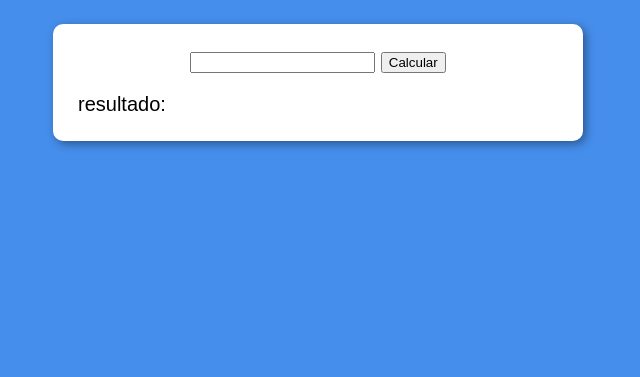
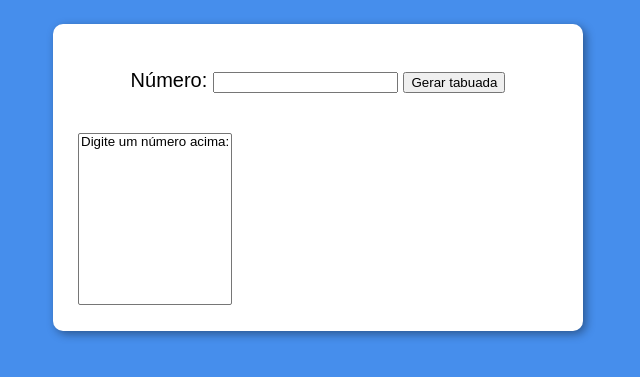
Before and after one commit to Daniel-Moreira26/JavaScript, a plain HTML site: page curso.js/ex015/index.html in a window 1280 px wide. Shown: the part 75-452 px from the top of the page, without its empty margins (322-962 px from the left). Drawn offline with Linux system fonts and the light colour scheme.

Commit message:
atualizei

```diff
--- a/curso.js/ex015/index.html
+++ b/curso.js/ex015/index.html
@@ -13,11 +13,17 @@
     </header>
     <section>
         <div id="dados">
-            <input type="number" name="tabuada" id="tabuada">
-            <input type="button" value="Calcular" onclick="calcular()">
+            <p>
+                Número:
+                <input type="number" name="tabuada" id="txtn">
+                <input type="button" value="Gerar tabuada" onclick="tabuada()">
+            </p>
         </div>
         <div id="res">
-            resultado:
+            <select name="tabuada" id="seltab" size="10">
+                <option>Digite um número acima:</option>
+
+            </select>
 
         </div>
     </section>
--- a/curso.js/ex015/script.js
+++ b/curso.js/ex015/script.js
@@ -1,10 +1,20 @@
-function calcular() {
-    var tabu = document.getElementById('tabuada')
-    var res = document.getElementById('res')
-    var tab = Number(tabu.value)
+function tabuada() {
+    var num = document.getElementById('txtn')
+    var tab = document.getElementById('seltab')
 
-    if (tabu.value.length == 0 ) {
+    if (num.value.length == 0 ) {
         res.innerText = '[INVÁLIDO] Deverá digitar um número!'
         tab = 0
+    } else {
+        var n = Number(num.value)
+        var c = 1
+        tab.innerHTML = '' // para limpar a tabuada antes de ir para outra
+
+        while (c <= 10) {
+        var item = document.createElement('option')
+        item.text = `${n} x ${c} = ${n*c}`
+        tab.appendChild(item)
+        c++
+        }
     }
 }
```
